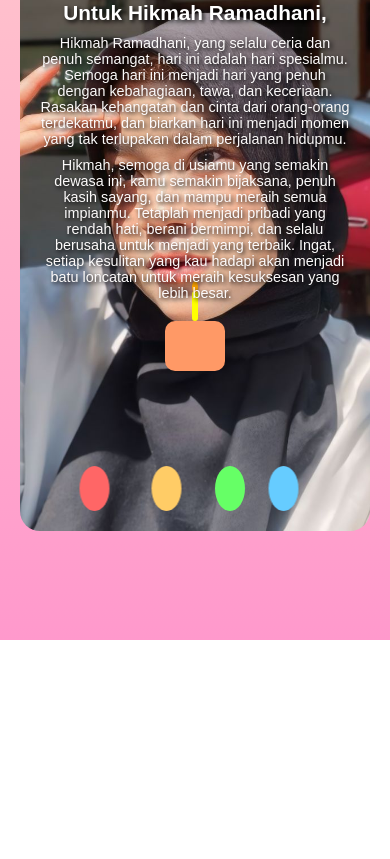
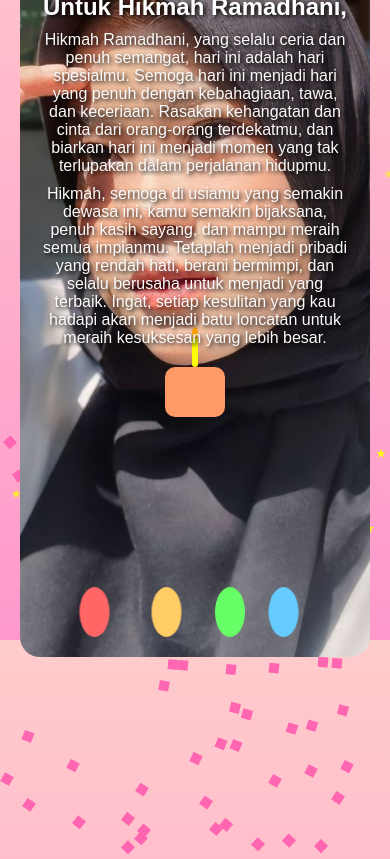
Before and after one commit to HanPut/milad, a plain HTML site: page index.html in a window 390 px wide. Shown: the part 204-1063 px from the top of the page. Before the commit the page ends 844 px from the top, so only its background shows below. Drawn offline with Linux system fonts and the light colour scheme.

Commit message:
Update index.html

```diff
--- a/index.html
+++ b/index.html
@@ -17,9 +17,9 @@
       display: flex;
       justify-content: center;
       align-items: center;
-      min-height: 100vh;
+      height: 100vh;
+      overflow: hidden;
       padding: 20px;
-      overflow-x: hidden;
     }
 
     .container {
@@ -29,10 +29,11 @@
       position: relative;
       width: 100%;
       max-width: 500px;
+      overflow: hidden;
       background-image: url('background.jpg');
       background-size: cover;
       background-position: center;
-      overflow: hidden;
+      z-index: 1;
     }
 
     h1, h2, p {
@@ -44,23 +45,24 @@
       color: #f5f0f3;
       text-shadow: 2px 2px 4px black;
       font-size: 2.5rem;
-      margin-top: 20px;
+      margin-bottom: 20px;
       animation: zoomIn 2s ease;
     }
 
     h2 {
+      margin-top: 10px;
       font-weight: bold;
       color: white;
       text-shadow: 2px 2px 4px black;
-      font-size: 1.5rem;
       animation: zoomIn 2s ease;
     }
 
     p {
-      font-size: 1rem;
+      margin-top: 20px;
+      font-size: 1.2rem;
       text-shadow: 2px 2px 4px black;
       color: #fcfafa;
-      margin-top: 10px;
+      margin-bottom: 20px;
       animation: fadeInUp 2s ease-in-out;
     }
 
@@ -106,8 +108,8 @@
     /* Balloons */
     .balloons {
       position: relative;
-      height: 150px;
-      margin-top: 10px;
+      height: 200px;
+      margin-top: 20px;
       z-index: 2;
     }
 
@@ -128,7 +130,7 @@
 
     @keyframes float {
       0% { transform: translateY(0); }
-      50% { transform: translateY(-150px); }
+      50% { transform: translateY(-200px); }
       100% { transform: translateY(0); }
     }
 
@@ -140,19 +142,49 @@
 
     .balloon:hover { transform: scale(1.2); }
 
+    /* Confetti */
+    .confetti {
+      position: absolute;
+      width: 10px;
+      height: 10px;
+      background-color: #ff66b2;
+      animation: fall 10s linear infinite;
+    }
+
+    @keyframes fall {
+      0% { transform: translateY(-100vh) rotate(0deg); }
+      100% { transform: translateY(100vh) rotate(360deg); }
+    }
+
+    /* Stars */
+    .star {
+      position: absolute;
+      width: 10px;
+      height: 10px;
+      background: yellow;
+      clip-path: polygon(50% 0%, 61% 35%, 98% 35%, 68% 57%, 79% 91%, 50% 70%, 21% 91%, 32% 57%, 2% 35%, 39% 35%);
+      animation: twinkle 1.5s infinite;
+    }
+
+    @keyframes twinkle {
+      0%, 100% { opacity: 1; }
+      50% { opacity: 0.5; }
+    }
+
     /* Responsive Styling */
     @media (max-width: 600px) {
       h1 {
-        font-size: 1.8rem;
-        margin-top: 10px;
+        font-size: 2rem;
+        margin-top: 100px;
       }
 
       h2 {
-        font-size: 1.3rem;
+        font-size: 1.5rem;
       }
 
       p {
-        font-size: 0.9rem;
+        font-size: 1rem;
+        margin: 10px 0;
       }
 
       .cake {
@@ -174,14 +206,9 @@
         left: 27px;
       }
 
-      .balloons {
-        height: 120px;
-        margin-top: 10px;
-      }
-
       .balloon {
         width: 30px;
-        height: 45px;
+        height: 50px;
       }
     }
   </style>
@@ -190,7 +217,7 @@
   <div class="container">
     <h1>Happy Milad, Hikmah Ramadhani!</h1>
     <h2>Untuk Hikmah Ramadhani, </h2>
-    <p>Hikmah Ramadhani, yang selalu ceria dan penuh semangat, hari ini adalah hari spesialmu. Semoga hari ini menjadi hari yang penuh dengan kebahagiaan, tawa, dan keceriaan. Rasakan kehangatan dan cinta dari orang-orang terdekatmu, dan biarkan hari ini menjadi momen yang tak terlupakan dalam perjalanan hidupmu.</p>
+    <p>Hikmah Ramadhani, yang selalu ceria dan penuh semangat, hari ini adalah hari spesialmu. Semoga hari ini menjadi hari yang penuh dengan kebahagiaan, tawa, dan keceriaan. Rasakan kehangatan dan cinta dari orang-orang terdekatmu, dan biarkan hari ini menjadi momen yang tak terlupakan dalam perjalanan hidupmu. </p>
     <p>Hikmah, semoga di usiamu yang semakin dewasa ini, kamu semakin bijaksana, penuh kasih sayang, dan mampu meraih semua impianmu. Tetaplah menjadi pribadi yang rendah hati, berani bermimpi, dan selalu berusaha untuk menjadi yang terbaik. Ingat, setiap kesulitan yang kau hadapi akan menjadi batu loncatan untuk meraih kesuksesan yang lebih besar.</p>
 
     <div class="cake-container">
@@ -221,12 +248,32 @@
       }
     }
 
+    function createStars() {
+      for (let i = 0; i < 50; i++) {
+        const star = document.createElement('div');
+        star.classList.add('star');
+        star.style.left = Math.random() * 100 + 'vw';
+        star.style.top = Math.random() * 100 + 'vh';
+        star.style.animationDuration = Math.random() * 2 + 1 + 's';
+        document.body.appendChild(star);
+      }
+    }
+
     function popBalloon(balloon) {
       balloon.style.visibility = 'hidden';
+      for (let i = 0; i < 20; i++) {
+        const particle = document.createElement('div');
+        particle.classList.add('confetti');
+        particle.style.left = balloon.getBoundingClientRect().left + Math.random() * 30 + 'px';
+        particle.style.top = balloon.getBoundingClientRect().top + Math.random() * 30 + 'px';
+        particle.style.animationDuration = Math.random() * 1 + 1 + 's';
+        document.body.appendChild(particle);
+      }
     }
 
     window.onload = function() {
       createConfetti();
+      createStars();
       const audio = document.getElementById('birthdayAudio');
       let audioPlayed = false;
 
```
